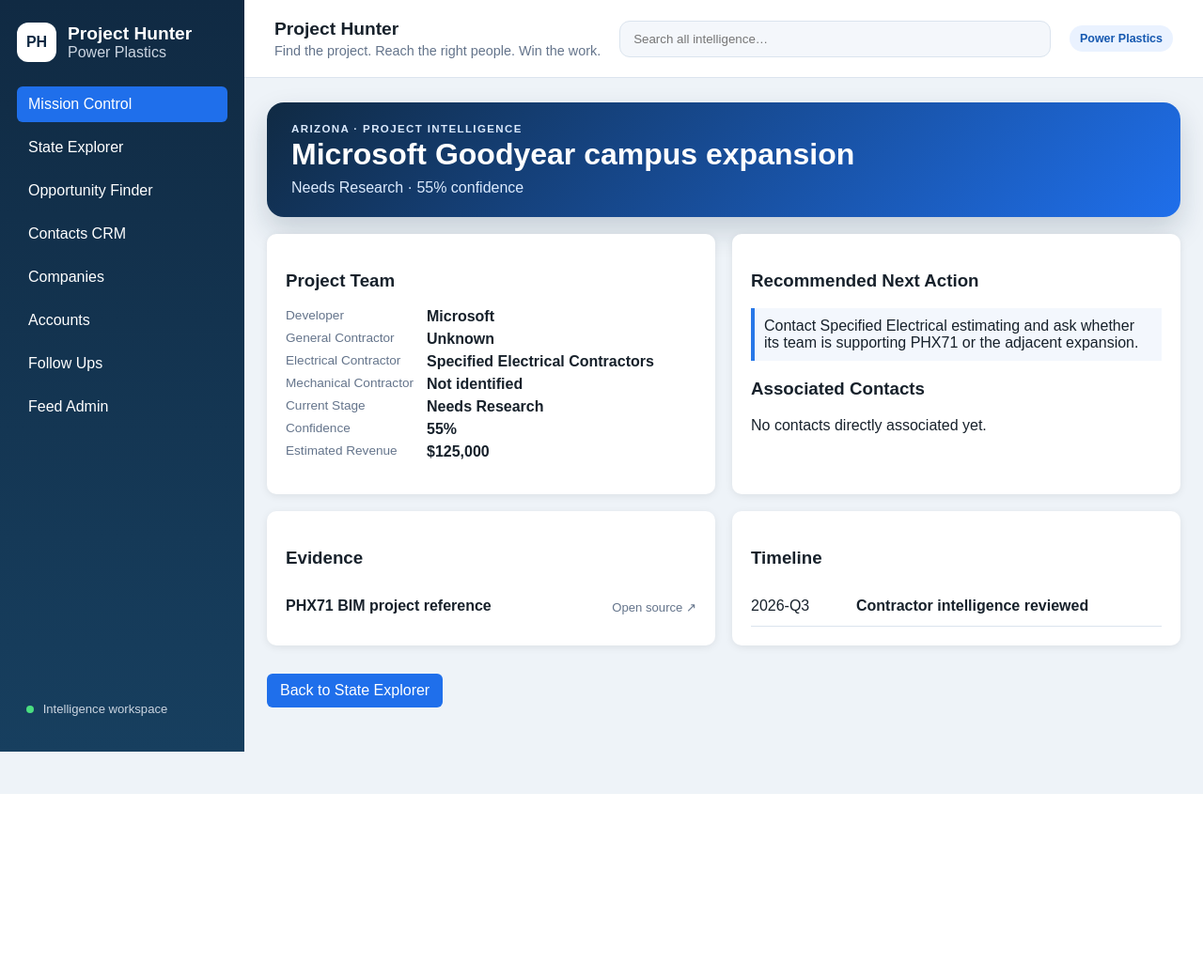
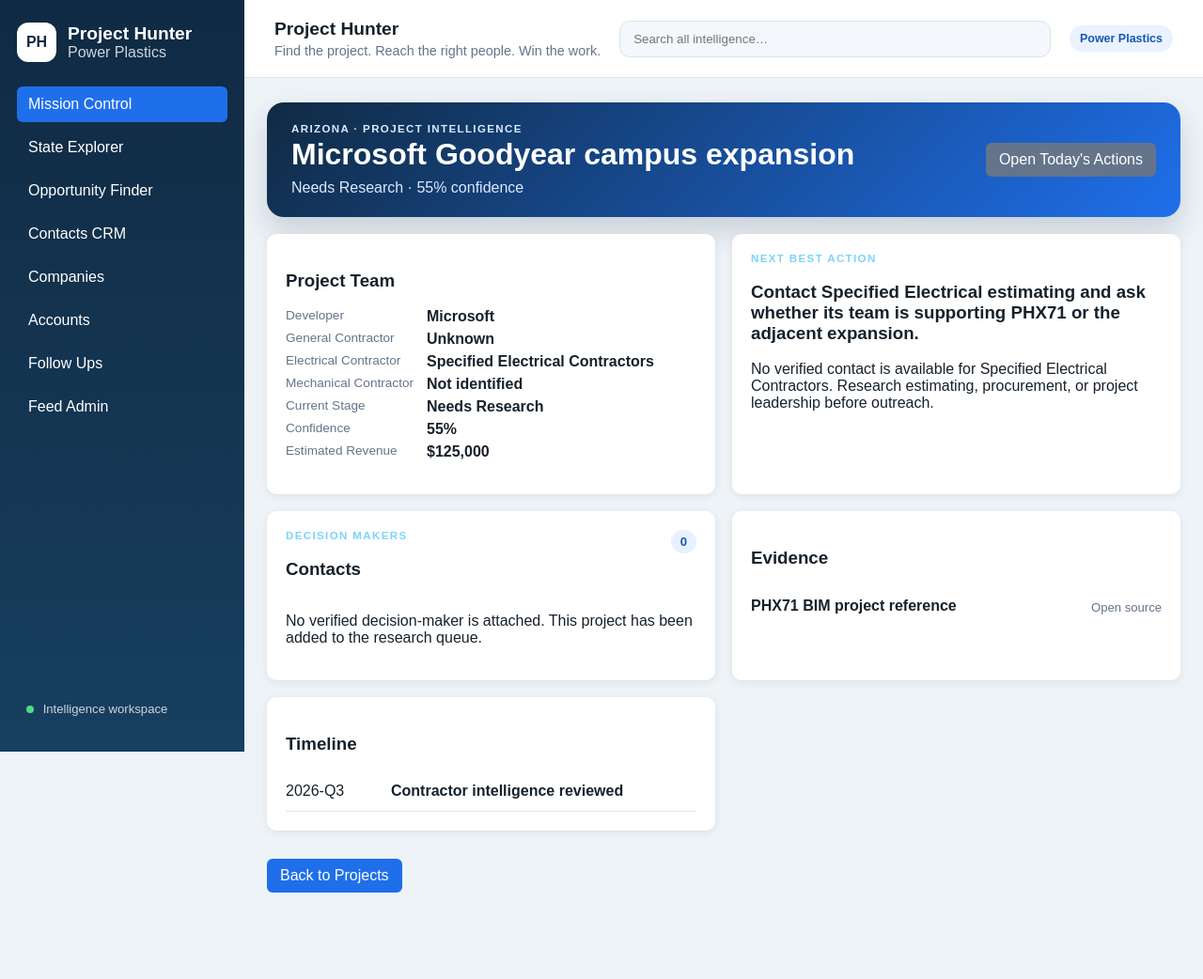
Before and after one commit to NickPowerPlastics/ProjectHunter, a Flask app: page /project/1 in a window 1280 px wide. Shown: the whole page at 94% size. Before the commit the page ends 845 px from the top, so only its background shows below. Run offline with Flask 3, Linux system fonts and the light colour scheme.

Commit message:
Build actionable daily sales queue

```diff
--- a/ProjectHunter-main/templates/project.html
+++ b/ProjectHunter-main/templates/project.html
@@ -1,7 +1,52 @@
-{% extends "base.html" %}{% block content %}<section class="mission-hero compact-hero"><div><p class="eyebrow">{{ project.state }} · PROJECT INTELLIGENCE</p><h2>{{ project.name }}</h2><p>{{ project.current_stage }} · {{ project.confidence }}% confidence</p></div></section>
+{% extends "base.html" %}
+{% block content %}
+<section class="mission-hero compact-hero">
+  <div><p class="eyebrow">{{ project.state }} · PROJECT INTELLIGENCE</p><h2>{{ project.name }}</h2><p>{{ project.current_stage }} · {{ project.confidence }}% confidence</p></div>
+  <a class="button secondary-button" href="{{ url_for('tasks_page') }}">Open Today's Actions</a>
+</section>
+
 <section class="project-workspace">
-<article class="card"><h3>Project Team</h3><dl class="record-fields"><dt>Developer</dt><dd>{{ project.developer or 'Not identified' }}</dd><dt>General Contractor</dt><dd>{{ project.general_contractor or 'Not identified' }}</dd><dt>Electrical Contractor</dt><dd>{{ project.electrical_contractor or 'Not identified' }}</dd><dt>Mechanical Contractor</dt><dd>{{ project.mechanical_contractor or 'Not identified' }}</dd><dt>Current Stage</dt><dd>{{ project.current_stage }}</dd><dt>Confidence</dt><dd>{{ project.confidence }}%</dd><dt>Estimated Revenue</dt><dd>${{ '{:,.0f}'.format(project.estimated_revenue) }}</dd></dl></article>
-<article class="card"><h3>Recommended Next Action</h3><p class="next-action">{{ project.recommended_next_action }}</p><h3>Associated Contacts</h3>{% for contact in project.associated_contacts %}<p>{{ contact }}</p>{% else %}<p>No contacts directly associated yet.</p>{% endfor %}</article>
-<article class="card"><h3>Evidence</h3>{% for evidence in project.evidence %}<a class="result-row" href="{{ evidence.url }}" target="_blank" rel="noopener"><strong>{{ evidence.label }}</strong><span>Open source ↗</span></a>{% else %}<p>No evidence attached; research is required.</p>{% endfor %}</article>
-<article class="card"><h3>Timeline</h3>{% for event in project.timeline %}<div class="timeline-row"><time>{{ event.date }}</time><strong>{{ event.event }}</strong></div>{% else %}<p>No timeline events recorded.</p>{% endfor %}</article></section>
-<p><a class="button" href="{{ url_for('projects_page') }}">Back to State Explorer</a></p>{% endblock %}
+  <article class="card">
+    <h3>Project Team</h3>
+    <dl class="record-fields">
+      <dt>Developer</dt><dd>{{ project.developer or 'Not identified' }}</dd>
+      <dt>General Contractor</dt><dd>{{ project.general_contractor or 'Not identified' }}</dd>
+      <dt>Electrical Contractor</dt><dd>{{ project.electrical_contractor or 'Not identified' }}</dd>
+      <dt>Mechanical Contractor</dt><dd>{{ project.mechanical_contractor or 'Not identified' }}</dd>
+      <dt>Current Stage</dt><dd>{{ project.current_stage }}</dd>
+      <dt>Confidence</dt><dd>{{ project.confidence }}%</dd>
+      <dt>Estimated Revenue</dt><dd>${{ '{:,.0f}'.format(project.estimated_revenue) }}</dd>
+    </dl>
+  </article>
+
+  <article class="card action-panel">
+    <p class="eyebrow">NEXT BEST ACTION</p>
+    <h3>{{ project.recommended_next_action }}</h3>
+    {% if project_contacts %}
+      <p>{{ project_contacts|length }} related contact{% if project_contacts|length != 1 %}s{% endif %} found in the verified feed.</p>
+    {% elif project.electrical_contractor %}
+      <p>No verified contact is available for {{ project.electrical_contractor }}. Research estimating, procurement, or project leadership before outreach.</p>
+    {% else %}
+      <p>The electrical contractor is not verified. Confirm the contractor before selecting contacts.</p>
+    {% endif %}
+  </article>
+
+  <article class="card project-contacts">
+    <div class="panel-heading"><div><p class="eyebrow">DECISION MAKERS</p><h3>Contacts</h3></div><span class="count-pill">{{ project_contacts|length }}</span></div>
+    {% for contact in project_contacts %}
+      <div class="contact-action-row">
+        <span><strong>{{ contact.name }}</strong><small>{{ contact.title }} · {{ contact.company }}</small><small>{{ contact.email_status }}{% if contact.email %} · {{ contact.email }}{% endif %}</small></span>
+        {% if contact.email_url %}<a class="small-action action-email" href="{{ contact.email_url }}">Email</a>{% else %}<span class="status-chip">Research replacement</span>{% endif %}
+      </div>
+    {% else %}
+      <p class="empty-state">No verified decision-maker is attached. This project has been added to the research queue.</p>
+    {% endfor %}
+  </article>
+
+  {% if project.known_facts %}<article class="card"><h3>Known Facts</h3><ul class="fact-list">{% for fact in project.known_facts %}<li>{{ fact }}</li>{% endfor %}</ul><p class="confidence-warning">Project assignment remains unverified.</p></article>{% endif %}
+
+  <article class="card"><h3>Evidence</h3>{% for evidence in project.evidence %}<a class="result-row" href="{{ evidence.url }}" target="_blank" rel="noopener"><strong>{{ evidence.label }}</strong><span>Open source</span></a>{% else %}<p>No evidence attached; research is required before relying on this assignment.</p>{% endfor %}</article>
+  <article class="card"><h3>Timeline</h3>{% for event in project.timeline %}<div class="timeline-row"><time>{{ event.date }}</time><strong>{{ event.event }}</strong></div>{% else %}<p>No timeline events recorded.</p>{% endfor %}</article>
+</section>
+<p><a class="button" href="{{ url_for('projects_page') }}">Back to Projects</a></p>
+{% endblock %}
```
